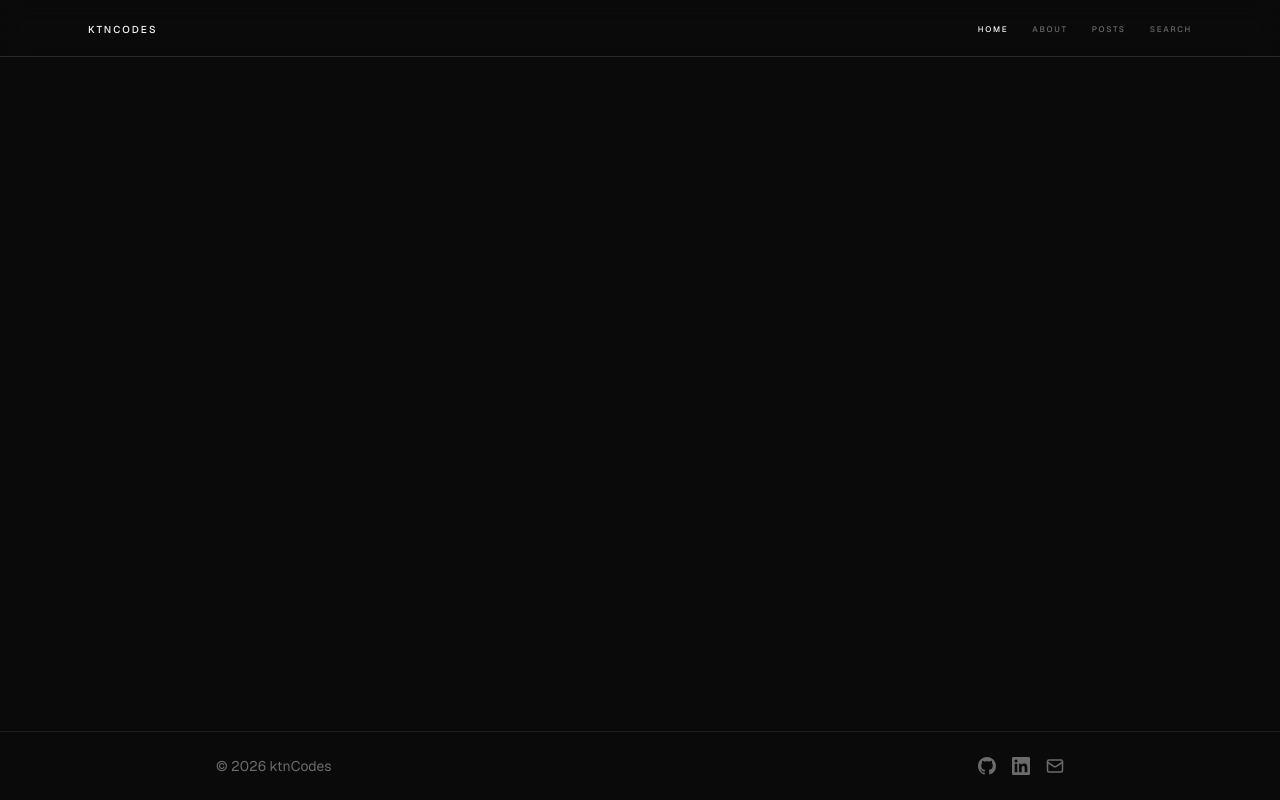
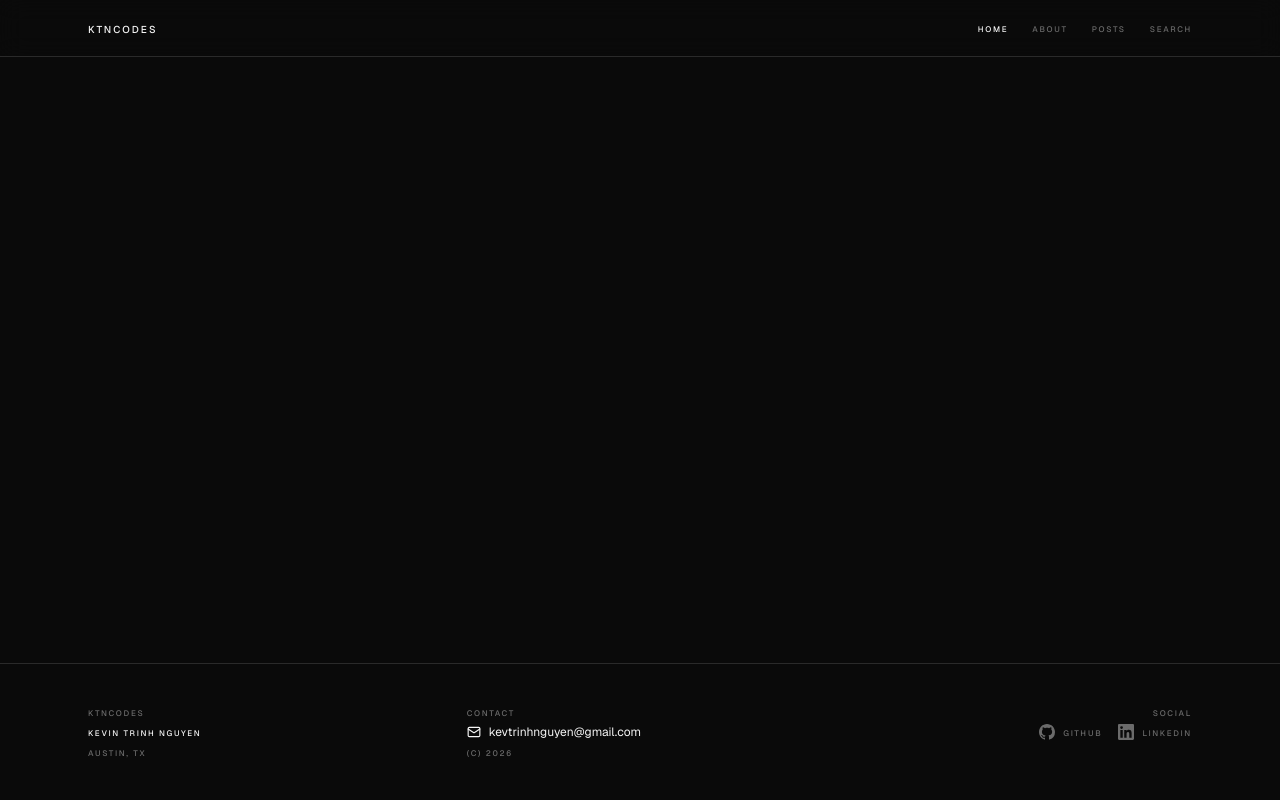
Before and after one commit to ktnCodes/ktnCodesPortfolioV2, a Next.js app: page / in a window 1280 px wide. Built offline with nearby package versions, Linux system fonts and the light colour scheme.

Commit message:
style(footer): restructure to 3-col small-caps grid

```diff
--- a/src/components/layout/footer.tsx
+++ b/src/components/layout/footer.tsx
@@ -1,6 +1,6 @@
 import { Mail } from "lucide-react";
 
-function GitHubIcon({ size = 18 }: { size?: number }) {
+function GitHubIcon({ size = 16 }: { size?: number }) {
   return (
     <svg width={size} height={size} viewBox="0 0 24 24" fill="currentColor">
       <path d="M12 0C5.37 0 0 5.37 0 12c0 5.31 3.435 9.795 8.205 11.385.6.105.825-.255.825-.57 0-.285-.015-1.23-.015-2.235-3.015.555-3.795-.735-4.035-1.41-.135-.345-.72-1.41-1.23-1.695-.42-.225-1.02-.78-.015-.795.945-.015 1.62.87 1.845 1.23 1.08 1.815 2.805 1.305 3.495.99.105-.78.42-1.305.765-1.605-2.67-.3-5.46-1.335-5.46-5.925 0-1.305.465-2.385 1.23-3.225-.12-.3-.54-1.53.12-3.18 0 0 1.005-.315 3.3 1.23.96-.27 1.98-.405 3-.405s2.04.135 3 .405c2.295-1.56 3.3-1.23 3.3-1.23.66 1.65.24 2.88.12 3.18.765.84 1.23 1.905 1.23 3.225 0 4.605-2.805 5.625-5.475 5.925.435.375.81 1.095.81 2.22 0 1.605-.015 2.895-.015 3.3 0 .315.225.69.825.57A12.02 12.02 0 0024 12c0-6.63-5.37-12-12-12z" />
@@ -8,7 +8,7 @@ function GitHubIcon({ size = 18 }: { size?: number }) {
   );
 }
 
-function LinkedInIcon({ size = 18 }: { size?: number }) {
+function LinkedInIcon({ size = 16 }: { size?: number }) {
   return (
     <svg width={size} height={size} viewBox="0 0 24 24" fill="currentColor">
       <path d="M20.447 20.452h-3.554v-5.569c0-1.328-.027-3.037-1.852-3.037-1.853 0-2.136 1.445-2.136 2.939v5.667H9.351V9h3.414v1.561h.046c.477-.9 1.637-1.85 3.37-1.85 3.601 0 4.267 2.37 4.267 5.455v6.286zM5.337 7.433a2.062 2.062 0 01-2.063-2.065 2.064 2.064 0 112.063 2.065zm1.782 13.019H3.555V9h3.564v11.452zM22.225 0H1.771C.792 0 0 .774 0 1.729v20.542C0 23.227.792 24 1.771 24h20.451C23.2 24 24 23.227 24 22.271V1.729C24 .774 23.2 0 22.222 0h.003z" />
@@ -18,37 +18,50 @@ function LinkedInIcon({ size = 18 }: { size?: number }) {
 
 export function Footer() {
   return (
-    <footer className="border-t border-border py-6">
-      <div className="mx-auto max-w-4xl px-4 sm:px-6 flex items-center justify-between">
-        <p className="text-sm text-muted">
-          &copy; {new Date().getFullYear()} ktnCodes
-        </p>
-        <div className="flex items-center gap-4">
+    <footer className="border-t border-[var(--hairline)] py-10">
+      <div className="mx-auto max-w-6xl px-6 grid grid-cols-1 md:grid-cols-3 gap-8">
+        <div className="space-y-1">
+          <div className="small-caps text-xs text-muted">KTNCODES</div>
+          <div className="small-caps text-xs text-foreground">
+            KEVIN TRINH NGUYEN
+          </div>
+          <div className="small-caps text-xs text-muted">AUSTIN, TX</div>
+        </div>
+        <div className="space-y-1">
+          <div className="small-caps text-xs text-muted">CONTACT</div>
+          <a
+            href="mailto:kevtrinhnguyen@gmail.com"
+            className="text-xs text-foreground hover:text-accent flex items-center gap-2"
+          >
+            <Mail size={14} />
+            kevtrinhnguyen@gmail.com
+          </a>
+          <div className="small-caps text-xs text-muted">
+            {`(c) ${new Date().getFullYear()}`}
+          </div>
+        </div>
+        <div className="space-y-1 md:text-right">
+          <div className="small-caps text-xs text-muted">SOCIAL</div>
+          <div className="flex gap-4 md:justify-end">
             <a
               href="https://github.com/ktnCodes"
               target="_blank"
               rel="noopener noreferrer"
-            className="text-muted hover:text-accent transition-colors"
               aria-label="GitHub"
+              className="small-caps text-xs text-muted hover:text-accent flex items-center gap-2"
             >
-            <GitHubIcon />
+              <GitHubIcon /> GITHUB
             </a>
             <a
               href="https://www.linkedin.com/in/itskevtrinh/"
               target="_blank"
               rel="noopener noreferrer"
-            className="text-muted hover:text-accent transition-colors"
               aria-label="LinkedIn"
+              className="small-caps text-xs text-muted hover:text-accent flex items-center gap-2"
             >
-            <LinkedInIcon />
+              <LinkedInIcon /> LINKEDIN
             </a>
-          <a
-            href="mailto:kevtrinhnguyen@gmail.com"
-            className="text-muted hover:text-accent transition-colors"
-            aria-label="Send email"
-          >
-            <Mail size={18} />
-          </a>
+          </div>
         </div>
       </div>
     </footer>
```
Lines whose indentation alone changed are shown as unchanged.
